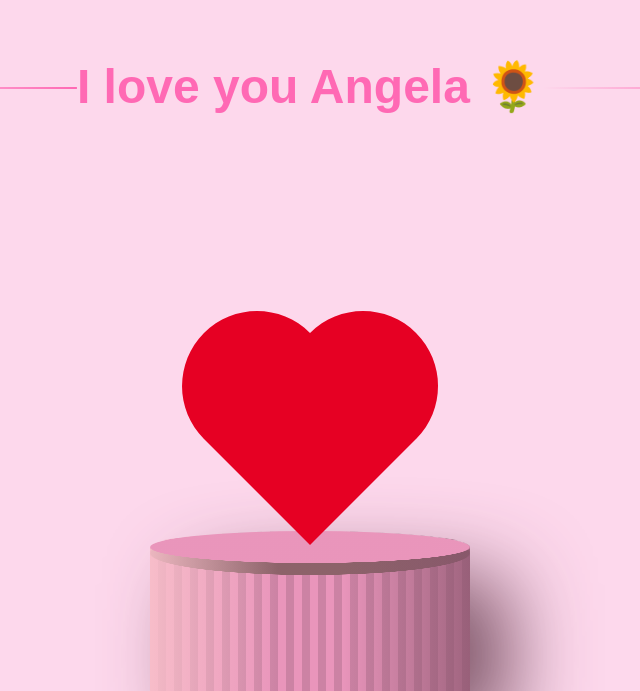
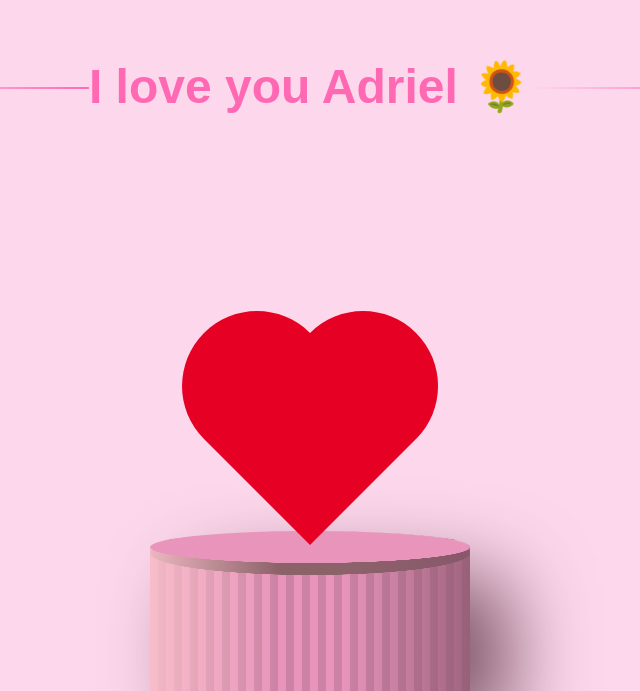
Before and after one commit to ricardo4586/lab44, a plain HTML site: page index.html in a window 1280 px wide. Shown: the part 109-800 px from the top of the page, without its empty margins (330-970 px from the left). Drawn offline with Linux system fonts and the light colour scheme.

Commit message:
Initial commit of Heart Love project2

```diff
--- a/index.html
+++ b/index.html
@@ -6,7 +6,7 @@
   <link rel="stylesheet" href="./style.css">
 </head>
 <body>
-<h1>I love you Angela 🌻</h1>
+<h1>I love you Adriel 🌻</h1>
 <div class="display">
   <svg viewBox="0 0 100 92">
     <path d="M8.57864 8.57864C20.0168 -2.85955 38.5618 -2.85955 50 8.57864C61.4382 -2.85955 79.9832 -2.85955 91.4214 8.57864C102.86 20.0168 102.86 38.5618 91.4214 50C91.4162 50.0052 91.411 50.0104 91.4058 50.0156L50 91.4213L8.59924 50.0206C8.59237 50.0137 8.58551 50.0069 8.57864 50C-2.85955 38.5618 -2.85955 20.0168 8.57864 8.57864Z" fill="currentcolor"/>
```
